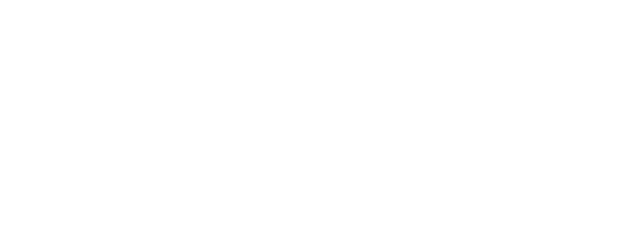
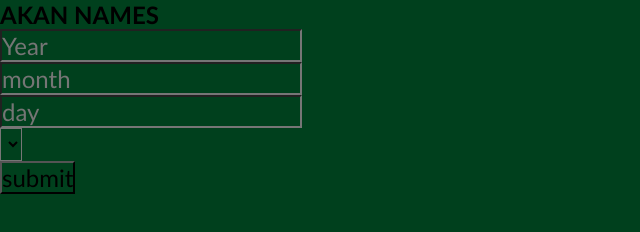
Before and after one commit to FloiceNyota/akan-names, a plain HTML site: page index.html in a window 1280 px wide. Shown: the whole page, without its empty margins (0-640 px from the left). Drawn offline with Linux system fonts and the light colour scheme.

```diff
--- a/index.css
+++ b/index.css
@@ -0,0 +1,11 @@
+*{
+    background-color: #00401d;
+    font-family: calibri;
+    font-size: 24px;
+    margin: 0px;
+    padding: 0px;
+
+}
+h1{
+    col
+}
--- a/index.html
+++ b/index.html
@@ -4,9 +4,26 @@
     <meta charset="UTF-8">
     <meta http-equiv="X-UA-Compatible" content="IE=edge">
     <meta name="viewport" content="width=device-width, initial-scale=1.0">
-    <title>Document</title>
+    <link rel="stylesheet" href="index.css">
+    <title>Ghanian akan names</title>
 </head>
 <body>
+    <h1>AKAN NAMES</h1>
+    <div class="birthdaygetter">
+    <div class="wholebirthdaygetter">
+        <input type="text" name="birthYear" id="birthYear" class="textinput" placeholder="Year"><br>
+        <input type="text" name="birthMonth" id="birthMonth" class="textinput" placeholder="month"><br>
+        <input type="text" name="birthDay" id="birthDay" class="textinput" placeholder="day"><br>
+<select name="" id="">
+    <option value="Male"></option>
+    <option value="Female"></option>
 
+</select><br>
+<input type="button" value="submit" id="birthdatecalculator">
+
+   </div>
+    </div>
+    <script src="index.js"></script>
 </body>
+
 </html>
```
Also changed, not shown: images/ghana.png (added).
